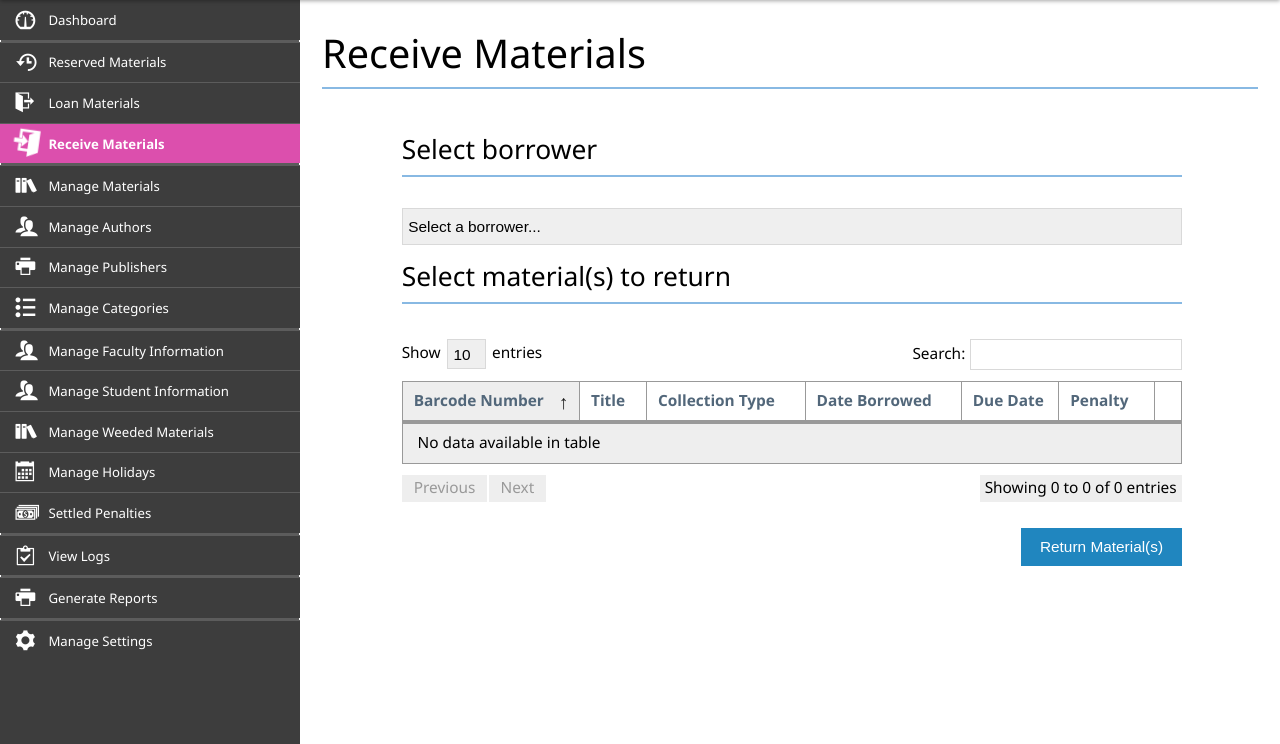
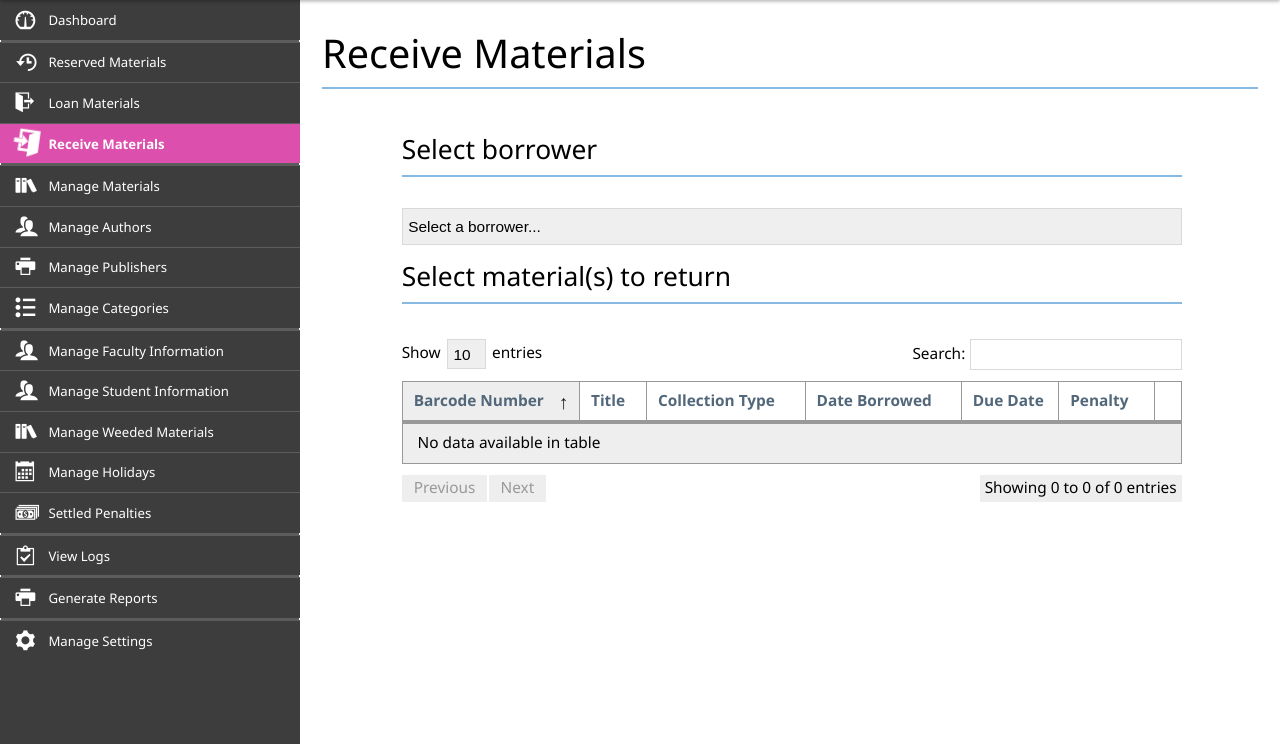
Before and after one commit to KarlJarren0308/NCSA, a PHP site: page /control_panel/receive_materials.php in a window 1280 px wide. Shown: the part 56-800 px from the top of the page. Run offline with PHP 8.4, Linux system fonts and the light colour scheme; the visitor is signed in with stand-in values (Sample User, id 1); data comes from the database, SQL or seed files in the repository.

Commit message:
File for receiving materials

```diff
--- a/control_panel/receive_materials.php
+++ b/control_panel/receive_materials.php
@@ -117,10 +117,6 @@
                                 <tbody>
                                 </tbody>
                             </table>
-                            <br><br><br>
-                            <div class="align-right">
-                                <button class="button primary" data-button="return-button">Return Material(s)</button>
-                            </div>
                         </div>
                     </div>
                 </div>
```
